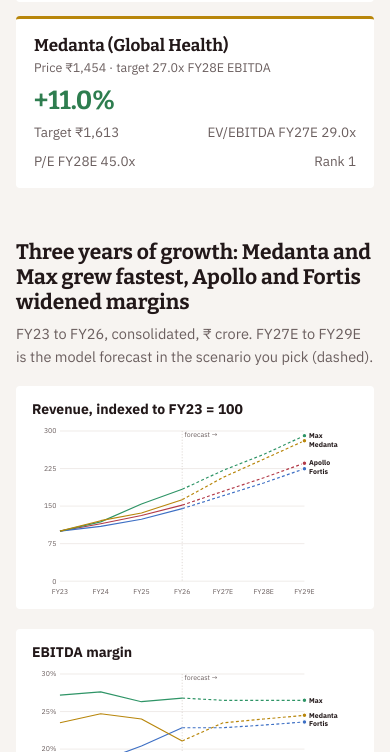
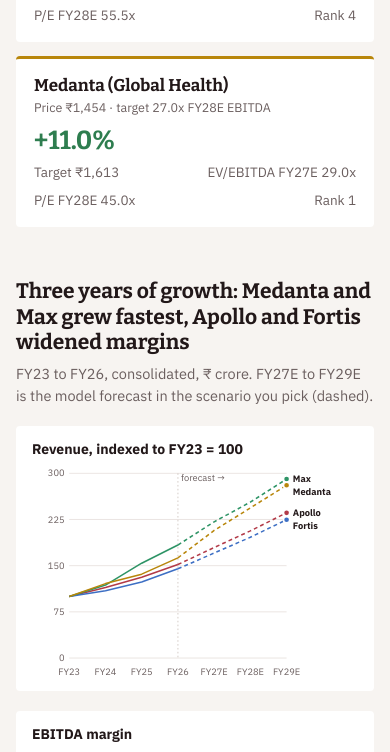
Before and after one commit to madhuys/india-hospitals-compared, a plain HTML site: page index.html in a window 390 px wide. Shown: the part 1248-2000 px from the top of the page. Drawn offline with Linux system fonts and the light colour scheme.

Commit message:
Phone layout: sticky table labels, larger chart text, scrollable section links; add slide deck
Co-Authored-By: Claude Opus 5.5 <noreply@anthropic.com>

```diff
--- a/app.js
+++ b/app.js
@@ -25,7 +25,7 @@
 
   function lineChart(host, series, xl, fmt, opts = {}) {
     host.innerHTML = "";
-    const W = 560, H = 300, L = 48, R = 92, T = 12, B = 30;
+    const W = host.clientWidth && host.clientWidth < 480 ? 420 : 560, H = W < 560 ? 280 : 300, L = 48, R = 92, T = 12, B = 30;
     const svg = el("svg", {viewBox: `0 0 ${W} ${H}`, role: "img", "aria-label": opts.label || ""}, host);
     const all = series.flatMap(s => s.values.filter(v => v != null));
     let lo = opts.min != null ? opts.min : Math.min(0, ...all), hi = niceMax(Math.max(...all) * 1.02);
@@ -45,7 +45,7 @@
       const last = pts.filter(Boolean).pop(); ends.push({co: s.co, y: last[1], x: last[0], v: s.values[s.values.length - 1]});
     });
     // direct labels with collision avoidance
-    ends.sort((a, b) => a.y - b.y); for (let i = 1; i < ends.length; i++) if (ends[i].y - ends[i - 1].y < 15) ends[i].y = ends[i - 1].y + 15;
+    ends.sort((a, b) => a.y - b.y); for (let i = 1; i < ends.length; i++) if (ends[i].y - ends[i - 1].y < 17) ends[i].y = ends[i - 1].y + 17;
     ends.forEach(e => { el("circle", {cx: e.x, cy: series.find(s => s.co === e.co).values.slice(-1)[0] != null ? y(e.v) : e.y, r: 4, fill: col(e.co), stroke: "#fff", "stroke-width": 2}, svg); const t = el("text", {x: e.x + 8, y: e.y + 4, class: "lab"}, svg); t.textContent = e.co; });
     // hover crosshair
     const cross = el("line", {y1: T, y2: H - B, stroke: "#8a7f7f", "stroke-width": 1, visibility: "hidden"}, svg);
@@ -62,7 +62,7 @@
 
   function hbar(host, items, fmt, opts = {}) {
     host.innerHTML = "";
-    const W = 560, rowH = opts.rowH || 44, T = 8, L = 128, R = 70, H = T + items.length * rowH + 6;
+    const W = host.clientWidth && host.clientWidth < 480 ? 440 : 560, rowH = opts.rowH || 44, T = 8, L = 128, R = 70, H = T + items.length * rowH + 6;
     const svg = el("svg", {viewBox: `0 0 ${W} ${H}`, role: "img", "aria-label": opts.label || ""}, host);
     const vals = items.flatMap(it => it.bars.map(b => b.v));
     const lo = Math.min(0, ...vals), hi = opts.max != null ? opts.max : Math.max(0, ...vals) * 1.05 || 1;
@@ -227,4 +227,5 @@
   govTable();
   $("method").innerHTML = `Model: hospital revenue = prior year × bed growth × occupancy change × (1 + revenue-per-bed growth); other segments grow at set rates. EV = market cap + Sep-26 net debt. Target = multiple × FY28E EBITDA less FY28E net debt. Bull case: +2 pp occupancy, +2 pp revenue-per-bed growth, +1 pp margin. Curb case: margin caps widen beyond the 137 cancer drugs, with a company-specific revenue-per-bed drag and EBITDA hit. ${D.prices_note}. Built ${D.built}.`;
   render();
+  let rzT, rzW = innerWidth; addEventListener("resize", () => { clearTimeout(rzT); rzT = setTimeout(() => { if (Math.abs(innerWidth - rzW) > 40) { rzW = innerWidth; render(); } }, 200); });
 })();
--- a/style.css
+++ b/style.css
@@ -72,6 +72,7 @@ table.gov td.sc{font-weight:600}
 .tip{position:fixed;z-index:20;pointer-events:none;background:var(--text);color:#fff;font-size:13px;padding:8px 10px;border-radius:var(--radius);max-width:280px;box-shadow:0 4px 14px rgba(0,0,0,.18)}
 .tip b{font-weight:600}
 footer{padding:40px 0}
-@media (max-width:860px){.tiles{grid-template-columns:1fr 1fr}.grid2,.lab{grid-template-columns:1fr}.sliders.row{grid-template-columns:1fr 1fr}.links{display:none}}
+@media (max-width:860px){.tiles{grid-template-columns:1fr 1fr}.grid2,.lab{grid-template-columns:1fr}.sliders.row{grid-template-columns:1fr 1fr}.links{display:flex;flex-wrap:nowrap;overflow-x:auto;width:100%;gap:16px;padding-bottom:2px;scrollbar-width:none}.links a{white-space:nowrap}}
 @media (max-width:480px){.wrap{padding:0 16px}.tiles{grid-template-columns:1fr}.tile .big{font-size:26px}}
 @media (prefers-reduced-motion:reduce){html{scroll-behavior:auto}}
+@media (max-width:640px){table{font-size:13px}th,td{padding:7px 9px}th:first-child,td:first-child{position:sticky;left:0;z-index:1;background:var(--card);min-width:118px;max-width:150px;box-shadow:1px 0 0 var(--grid)}thead th:first-child{background:var(--surface);z-index:2}.tablewrap{position:relative}.tablewrap::after{content:"Swipe for more →";display:block;font-size:12px;color:var(--muted);text-align:right;padding:4px 2px 0}}
```
Also changed, not shown: 1 other file.
